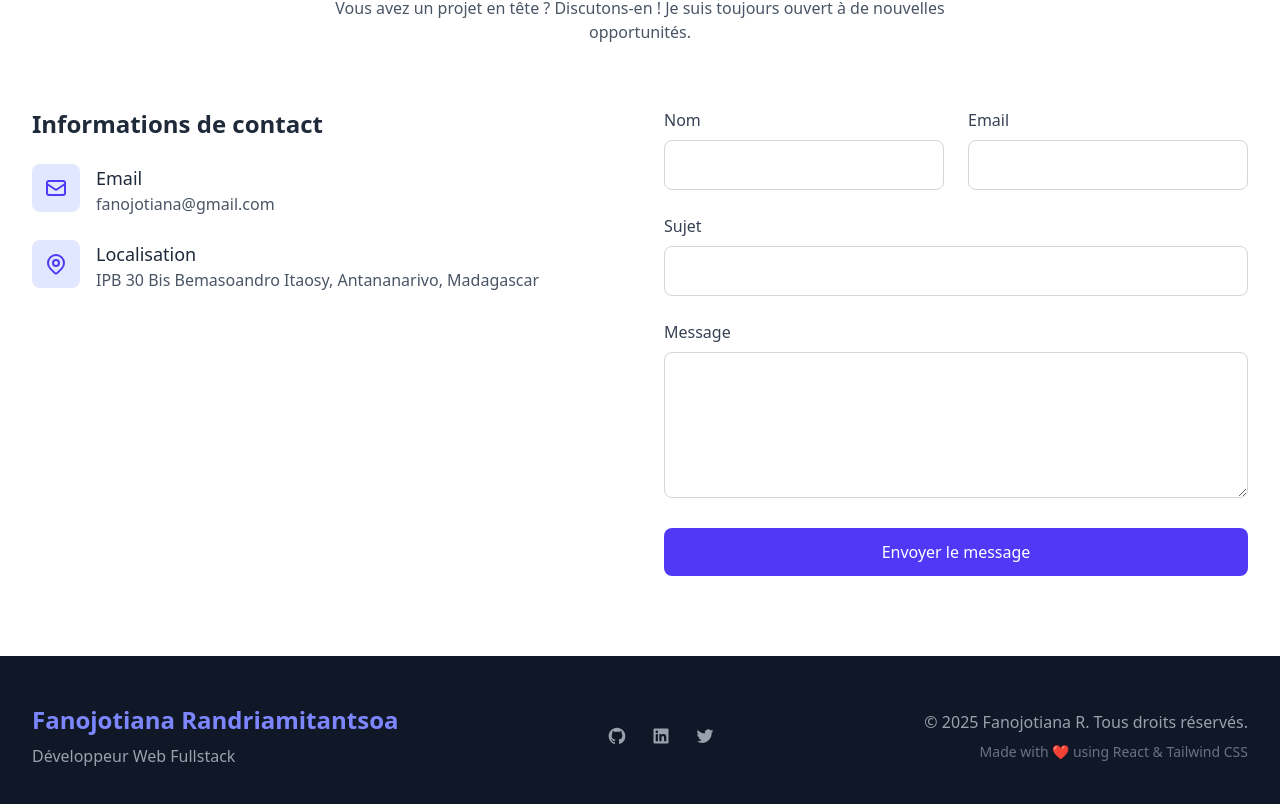
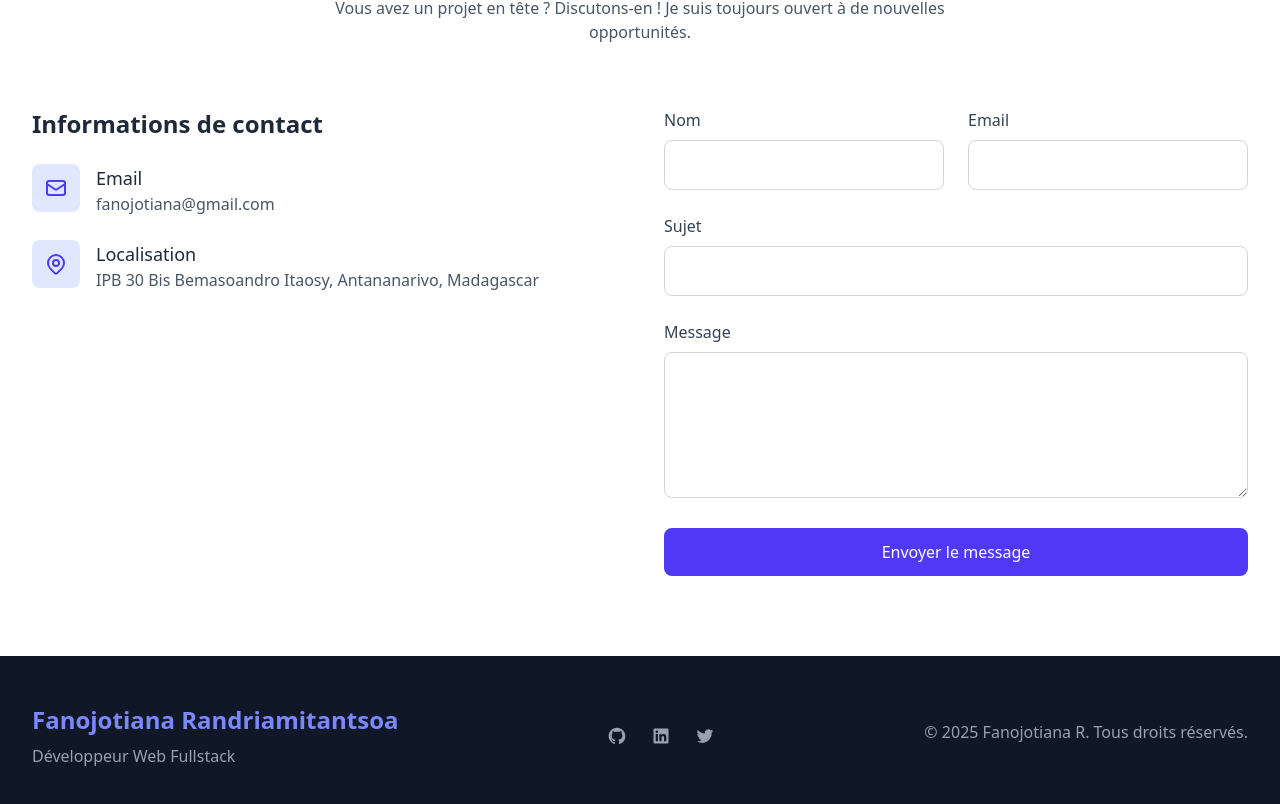
Before and after one commit to Fanojotiana/portfolio-react, a React (Vite) app: page / in a window 1280 px wide. Shown: the part 4414-5218 px from the top of the page. Built offline with nearby package versions, Linux system fonts and the light colour scheme.

Commit message:
Mise à jour du portfolio

```diff
--- a/src/components/Footer.jsx
+++ b/src/components/Footer.jsx
@@ -84,7 +84,7 @@ const Footer = () => {
               © {new Date().getFullYear()} Fanojotiana R. Tous droits réservés.
             </p>
             <p className="text-gray-500 text-sm mt-2">
-              Made with ❤️ using React & Tailwind CSS
+              {/* Made with ❤️ using React & Tailwind CSS */}
             </p>
           </motion.div>
         </div>
```
